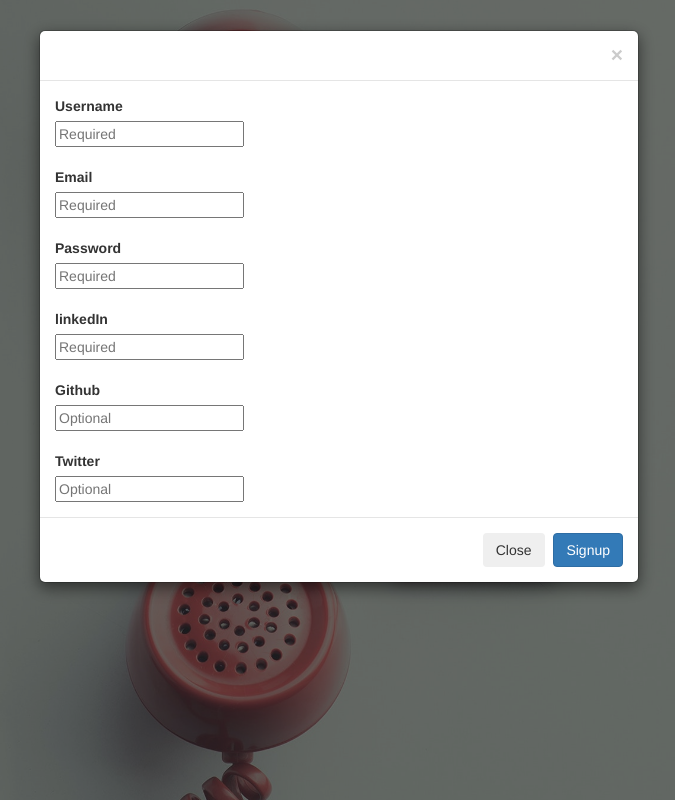
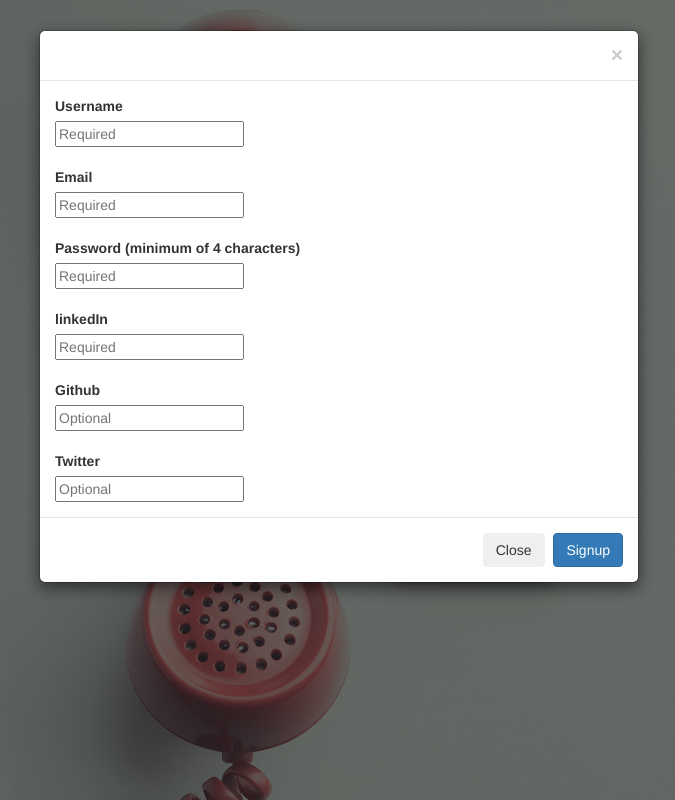
Before and after one commit to queen-stack/smollTalk, a Node server app: page / in a window 1280 px wide, after a click on "Signup". Shown: the whole page, without its empty margins (301-976 px from the left). Run offline with Node 20, Linux system fonts and the light colour scheme; some libraries are stand-ins or nearby versions.

Commit message:
changed the password field in html to say minimum of 4 characters

```diff
--- a/views/landing.handlebars
+++ b/views/landing.handlebars
@@ -65,7 +65,7 @@
                     </div>
                     <br>
                     <div>
-                        <label for="signup-password">Password</label>
+                        <label for="signup-password">Password (minimum of 4 characters)</label>
                         <div><input id="signup-password" name="signup-password" placeholder="Required" /></div>
                     </div>
                     <br>
```
